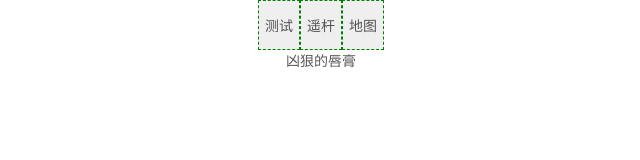
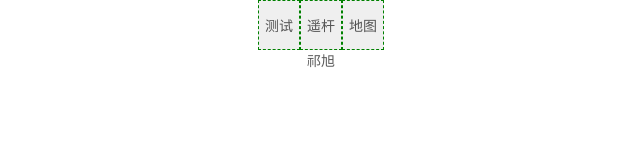
Before and after one commit to smileyqp/smileyqp-ui, a React (Create React App) app: page / in a window 1280 px wide. Shown: the top 160 px of the page, without its empty margins (319-959 px from the left). Built offline with nearby package versions, Linux system fonts and the light colour scheme.

Commit message:
添加昵称

```diff
--- a/src/App.js
+++ b/src/App.js
@@ -10,7 +10,7 @@ function App() {
       <Button text={'hhhasdasdh'}></Button>
       <ReactNipple/>
       <Map/>
-      <div>{randomName.getNickName()}</div>
+      <div>{randomName.getName()}</div>
     </div>
   );
 }
```
Also changed, not shown: 1 other file (tests, documents, lock files or other folders).
